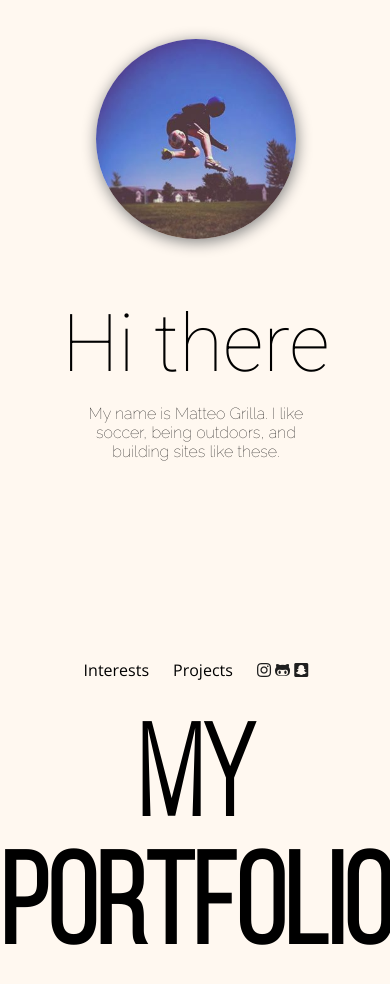
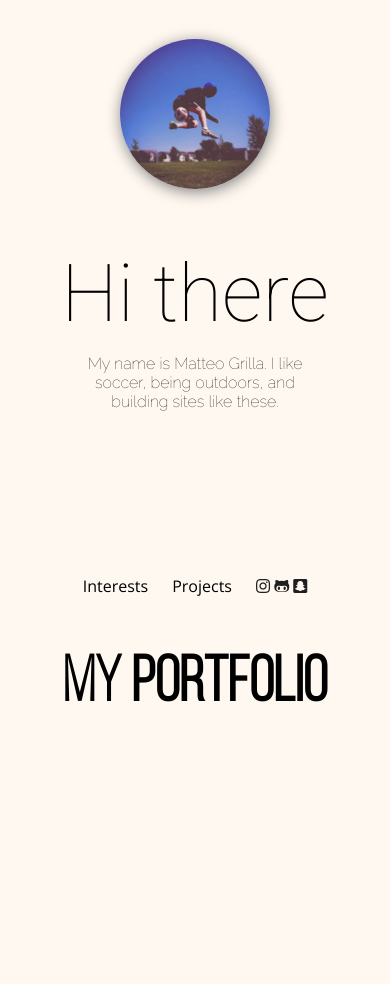
Before and after one commit to Spikeedoo/Portfolio, a plain HTML site: page index.html in a window 390 px wide. After the commit the page ends 844 px from the top, so only its background shows below. Drawn offline with nearby package versions, Linux system fonts and the light colour scheme.

Commit message:
Small mobile fix

```diff
--- a/css/core.css
+++ b/css/core.css
@@ -31,6 +31,10 @@
     #maintainer {
         grid-template-columns: repeat(1, 1fr);
     }
+    #mypic{
+        height: 150px;
+        width: auto;
+    }
     #nav {
         padding: 0;
     }
@@ -38,9 +42,14 @@
         padding: 10px;
     }
     #intro-container {
-        height: 75vh;
+        height: 65vh;
     }
     #main-header {
         text-align: center;
+        font-size: 2em;
+    }
+    #main-header h1{
+        margin-top: 20%;
+        margin-bottom: 0;
     }
 }
```
